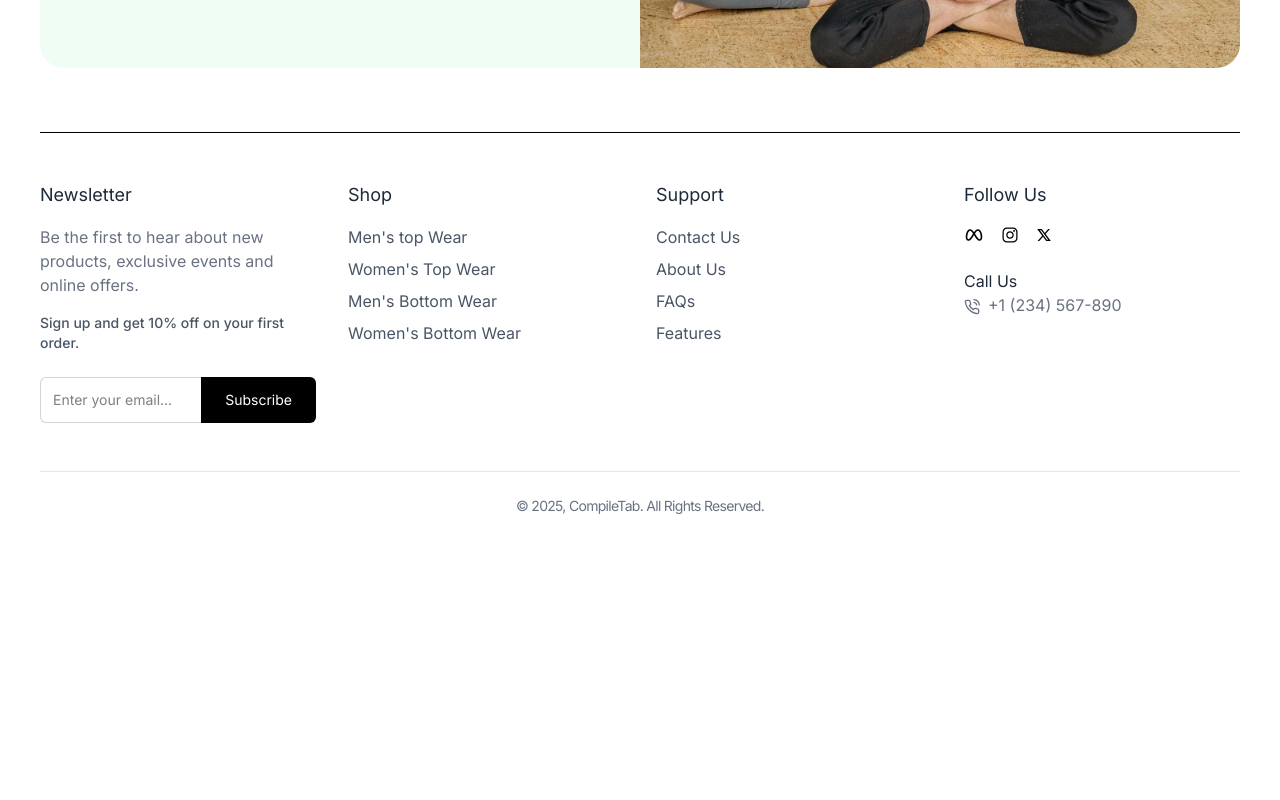
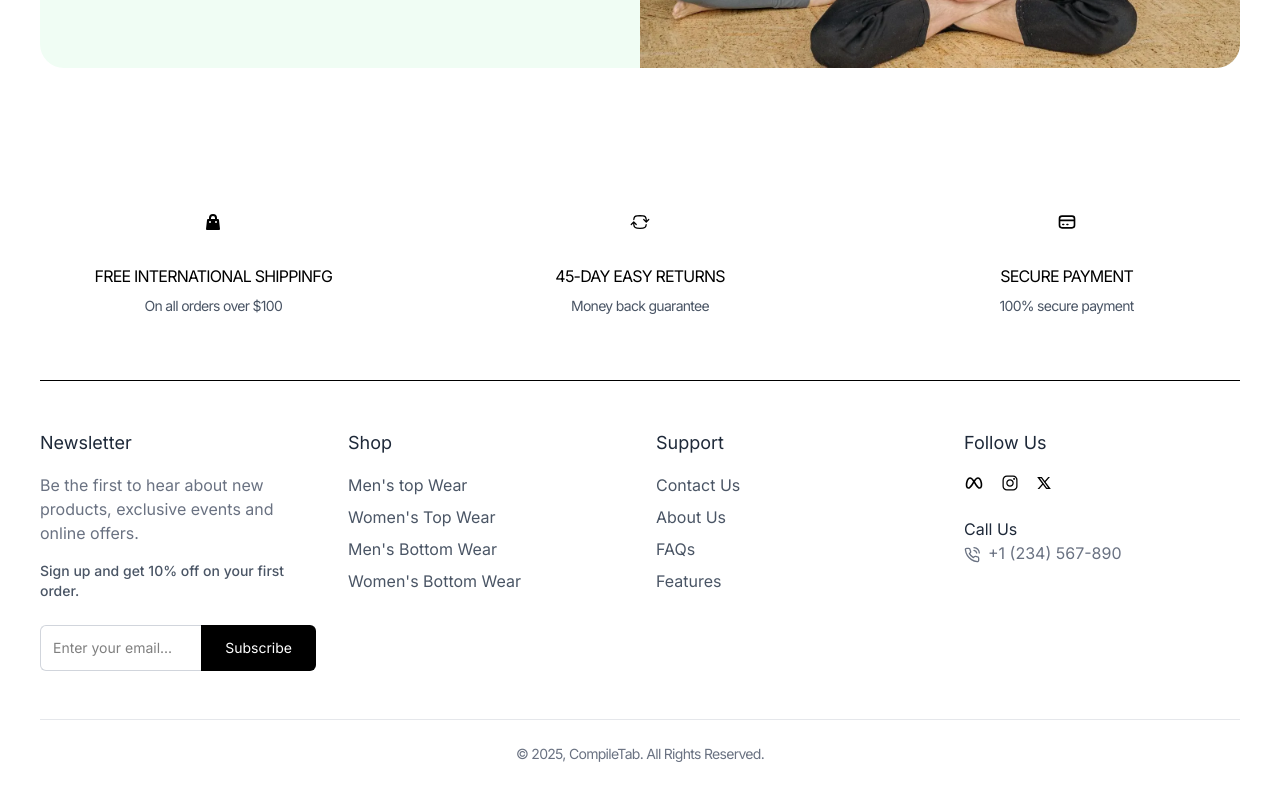
Before and after one commit to hridik-suresh/Rabbit-Co, a React (Vite) app in the folder frontend/vite-project/: page / in a window 1280 px wide. Shown: the part 5477-6277 px from the top of the page. Before the commit the page ends 6041 px from the top, so only its background shows below. Built offline with nearby package versions, Linux system fonts and the light colour scheme.

Commit message:
Home page is completed.

```diff
--- /dev/null
+++ b/frontend/vite-project/src/components/Products/FeaturedSection.jsx
@@ -0,0 +1,46 @@
+import { HiOutlineCreditCard, HiShoppingBag } from "react-icons/hi";
+import { HiArrowPathRoundedSquare } from "react-icons/hi2";
+
+function FeaturedSection() {
+  return (
+    <section className="py-16 px-4 bg-white">
+      <div className="container mx-auto grid grid-cols-1 md:grid-cols-3 gap-8 text-center">
+        {/* Feature - 1*/}
+        <div className="flex flex-col items-center">
+          <div className="p-4 rounded-full mb-4">
+            <HiShoppingBag className="text-xl" />
+          </div>
+          <h4 className="tracking-tighter mb-2">
+            FREE INTERNATIONAL SHIPPINFG
+          </h4>
+          <p className="text-gray-600 text-sm tracking-tighter">
+            On all orders over $100
+          </p>
+        </div>
+
+        {/* Feature - 2*/}
+        <div className="flex flex-col items-center">
+          <div className="p-4 rounded-full mb-4">
+            <HiArrowPathRoundedSquare className="text-xl" />
+          </div>
+          <h4 className="tracking-tighter mb-2">45-DAY EASY RETURNS</h4>
+          <p className="text-gray-600 text-sm tracking-tighter">
+            Money back guarantee
+          </p>
+        </div>
+        {/* Feature - 3*/}
+        <div className="flex flex-col items-center">
+          <div className="p-4 rounded-full mb-4">
+            <HiOutlineCreditCard className="text-xl" />
+          </div>
+          <h4 className="tracking-tighter mb-2">SECURE PAYMENT</h4>
+          <p className="text-gray-600 text-sm tracking-tighter">
+            100% secure payment
+          </p>
+        </div>
+      </div>
+    </section>
+  );
+}
+
+export default FeaturedSection;
--- a/frontend/vite-project/src/pages/Home.jsx
+++ b/frontend/vite-project/src/pages/Home.jsx
@@ -4,6 +4,7 @@
 import ProductDetails from "../components/Products/ProductDetails";
 import ProductGrid from "../components/Products/ProductGrid";
 import FeaturedCollection from "../components/Products/FeaturedCollection";
+import FeaturedSection from "../components/Products/FeaturedSection";
 
 const placeholderProducts = [
   {
@@ -84,6 +85,7 @@
       </div>
 
       <FeaturedCollection />
+      <FeaturedSection />
     </div>
   );
 }
```
Also changed, not shown: frontend/vite-project/src/components/Products/FeaturedCollection.jsx (+23 -6 lines).
